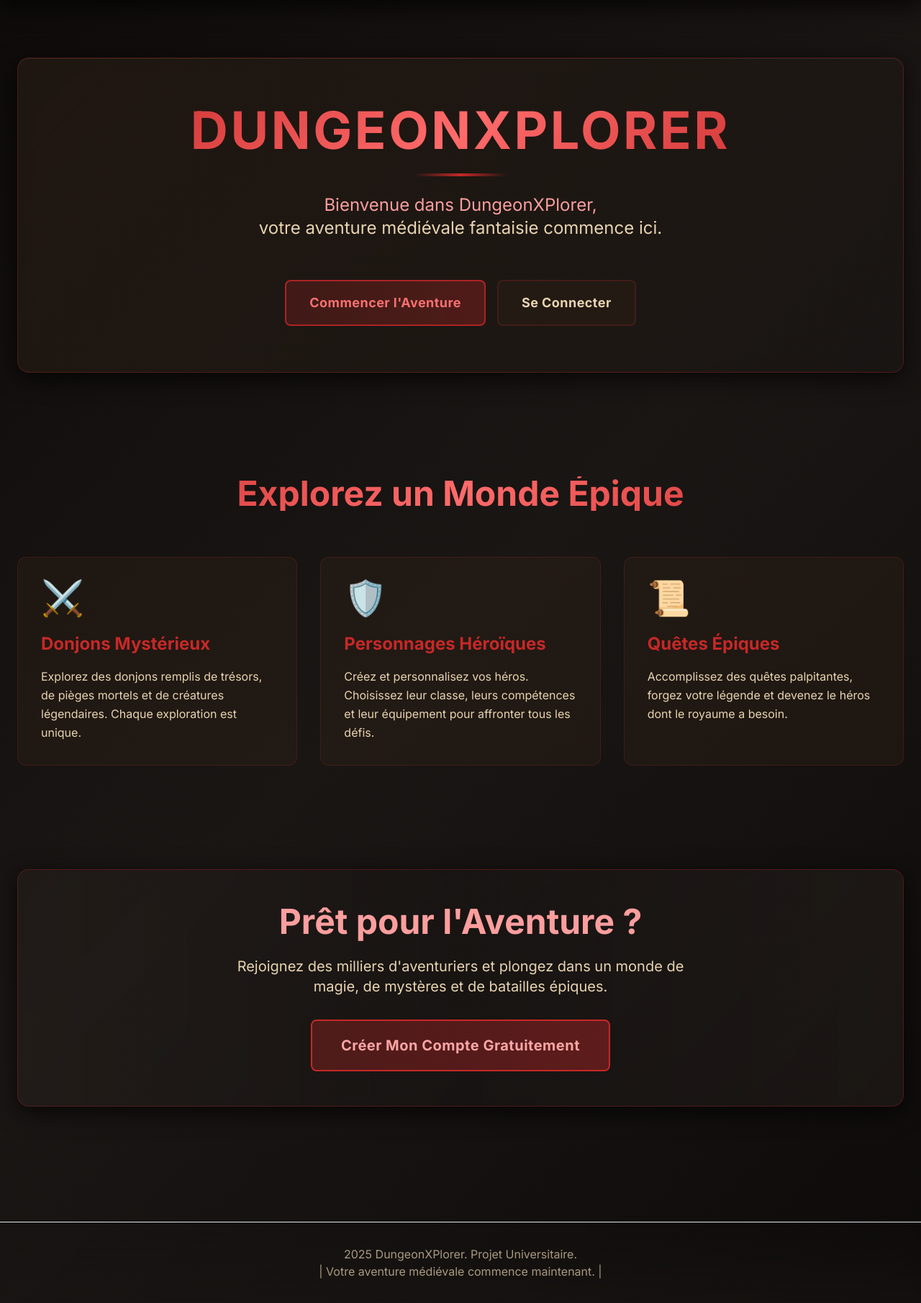
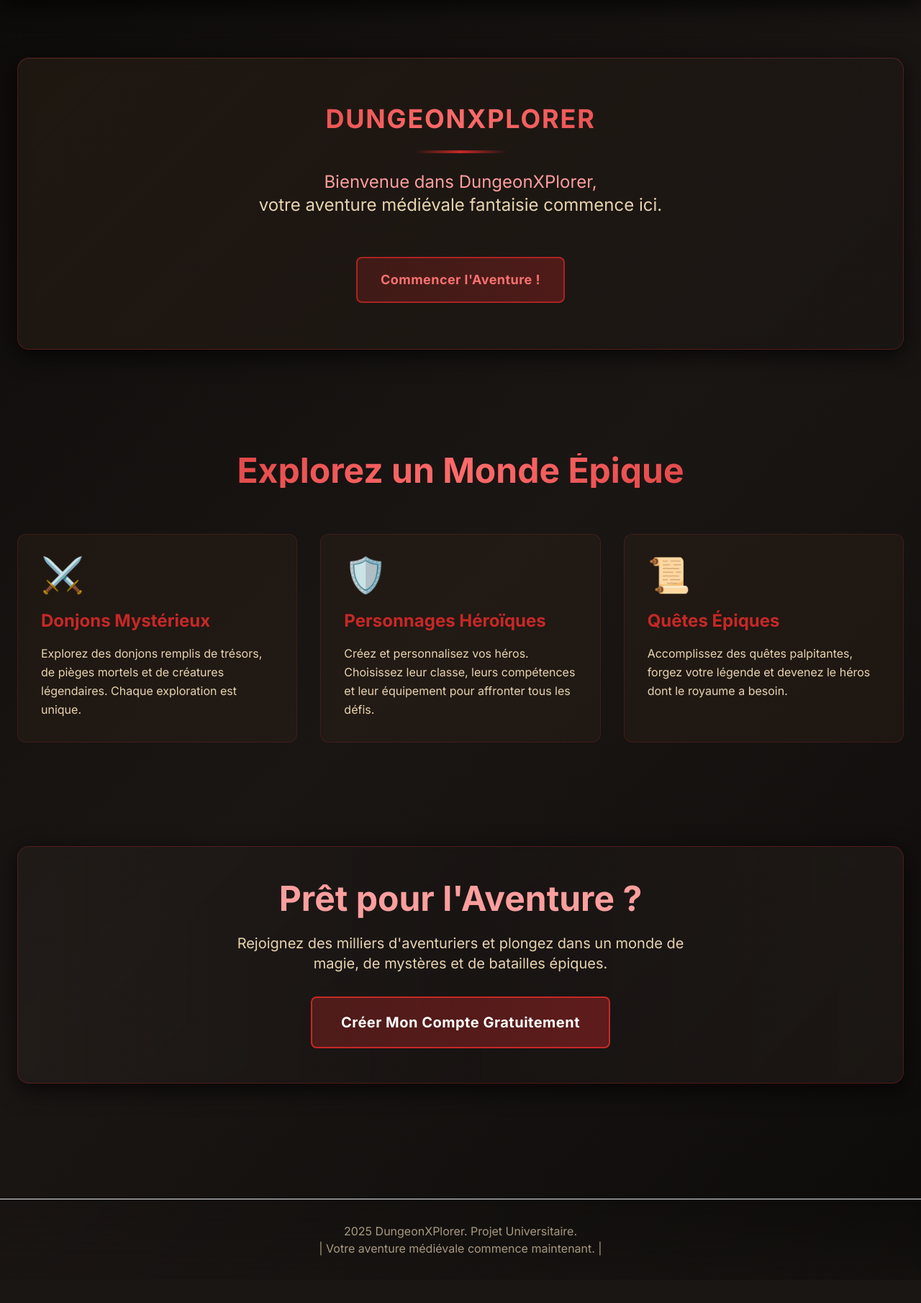
Before and after one commit to marchandvalentin/DungeonXplorer, a PHP site: page / in a window 1280 px wide. Shown: the part 89-1900 px from the top of the page at 72% size. After the commit the page ends 1834 px from the top, so only its background shows below. Run offline with PHP 8.4, Linux system fonts and the light colour scheme; some libraries are stand-ins or nearby versions.

Commit message:
[FIX] MAde the index page more attractive

```diff
--- a/index.php
+++ b/index.php
@@ -15,7 +15,7 @@
     <section class="max-w-7xl mx-auto px-6 py-20">
         <div class="hero-card rounded-2xl p-12 md:p-16 border border-medieval-red/30 shadow-[0_8px_32px_rgba(0,0,0,0.7),inset_0_1px_0_rgba(255,255,255,0.05)] relative overflow-hidden">
             <div class="text-center space-y-6">
-                <h1 class="gradient-red text-5xl md:text-7xl font-bold tracking-wider uppercase">
+                <h1 class="gradient-red text-6xl md:text-4xl font-bold tracking-wider uppercase">
                     DungeonXPlorer
                 </h1>
                 <div class="w-32 h-1 mx-auto bg-gradient-to-r from-transparent via-medieval-red to-transparent"></div>
@@ -25,10 +25,7 @@
                 </p>
                 <div class="flex flex-wrap justify-center gap-4 pt-8">
                     <a href="createAccount.php" class="px-8 py-4 bg-gradient-to-r from-medieval-red/20 to-medieval-red/30 border-2 border-medieval-red/80 rounded-lg text-red-400 font-bold text-lg tracking-wide hover:from-medieval-red/30 hover:to-medieval-red/40 hover:-translate-y-1 hover:shadow-[0_10px_30px_rgba(198,40,40,0.4)] transition-all duration-300">
-                        Commencer l'Aventure
-                    </a>
-                    <a href="connection.php" class="px-8 py-4 bg-[rgba(42,30,20,0.5)] border-2 border-[rgba(139,40,40,0.3)] rounded-lg text-medieval-cream font-bold text-lg tracking-wide hover:bg-[rgba(139,40,40,0.3)] hover:border-medieval-red/60 hover:-translate-y-1 hover:shadow-[0_10px_30px_rgba(198,40,40,0.2)] transition-all duration-300">
-                        Se Connecter
+                        Commencer l'Aventure !
                     </a>
                 </div>
             </div>
@@ -80,7 +77,7 @@
             <p class="text-xl text-medieval-cream mb-8 max-w-2xl mx-auto">
                 Rejoignez des milliers d'aventuriers et plongez dans un monde de magie, de mystères et de batailles épiques.
             </p>
-            <a href="createAccount.php" class="inline-block px-10 py-5 bg-gradient-to-r from-medieval-red/30 to-medieval-red/40 border-2 border-medieval-red text-red-300 font-bold text-xl tracking-wide rounded-lg hover:from-medieval-red/40 hover:to-medieval-red/50 hover:-translate-y-1 hover:shadow-[0_15px_40px_rgba(198,40,40,0.5)] transition-all duration-300">
+            <a href="createAccount.php" class="inline-block px-10 py-5 bg-gradient-to-r from-medieval-red/30 to-medieval-red/40 border-2 border-medieval-red text-white font-bold text-xl tracking-wide rounded-lg hover:from-medieval-red/40 hover:to-medieval-red/50 hover:-translate-y-1 hover:shadow-[0_15px_40px_rgba(198,40,40,0.5)] transition-all duration-300">
                 Créer Mon Compte Gratuitement
             </a>
         </div>
```
